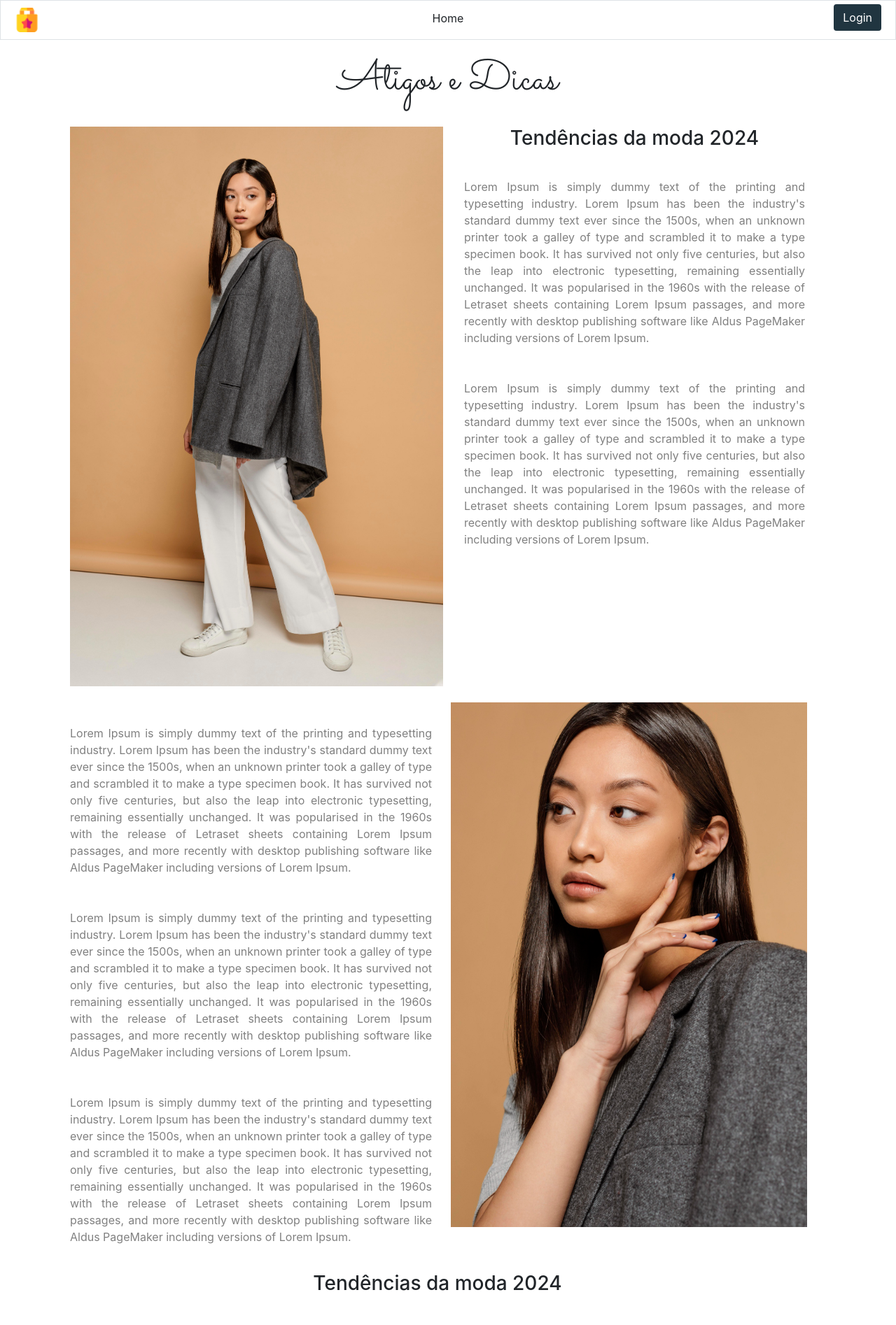
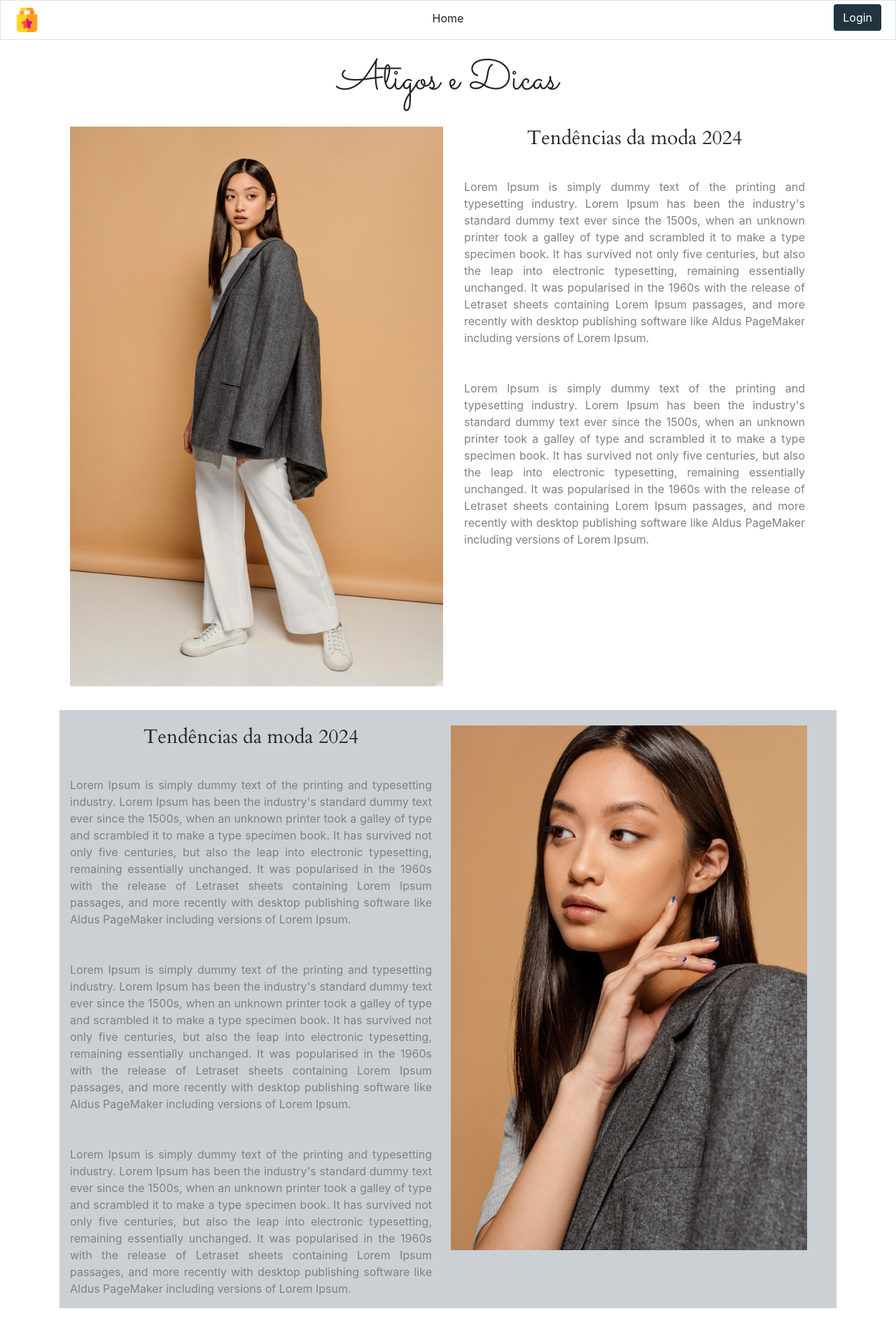
Before and after one commit to LeoCorleone/tcc_senai, a Django app: page /artdicas/ in a window 1280 px wide. Shown: the top 1894 px of the page at 70% size. Run offline with Django 4.2, Linux system fonts and the light colour scheme; some libraries are stand-ins or nearby versions.

Commit message:
artdicas quase finalizado

```diff
--- a/catalogo/site_catalogo/static/assets/css/artdicas.css
+++ b/catalogo/site_catalogo/static/assets/css/artdicas.css
@@ -5,12 +5,19 @@
 }
 .artdicas, .artdicas2{
     width: 100%;
-    margin-bottom: 2%;
+    margin-bottom: 3%;
+    width: 100%;
+}
+.artdicas2{
+    background-color: #CBD0D5;
+    padding-top: 2%;
 }
 p{
     text-align: justify;
 }
-
+h3{
+    font-family: 'Cardo', serif;
+}
 .artdicas img{
     height: 800px;
     width: 533px;
--- a/catalogo/site_catalogo/templates/artdicas.html
+++ b/catalogo/site_catalogo/templates/artdicas.html
@@ -1,10 +1,6 @@
 {% extends 'layouts/layout.html' %}
 {% load static %}
 {% block content %}
-<link rel="preconnect" href="https://fonts.googleapis.com">
-<link rel="preconnect" href="https://fonts.gstatic.com" crossorigin>
-<link href="https://fonts.googleapis.com/css2?family=Sacramento&display=swap" rel="stylesheet">
-<link rel="stylesheet" href="{% static 'assets/css/artdicas.css' %}">
 {% include 'partials/navbar.html' %}
 {% include 'partials/alerts.html' %}
 
@@ -35,6 +31,7 @@
         <div class="artdicas2">
             <div class="container row align-items-start">
                 <div class="col" >
+                    <h3>Tendências da moda 2024</h3>
                     <p>Lorem Ipsum is simply dummy text of the printing and typesetting industry. Lorem Ipsum has been the industry's
                     standard dummy text ever since the 1500s, when an unknown printer took a galley of type and scrambled it to make a
                     type specimen book. It has survived not only five centuries, but also the leap into electronic typesetting, remaining
--- a/catalogo/site_catalogo/templates/layouts/layout.html
+++ b/catalogo/site_catalogo/templates/layouts/layout.html
@@ -10,11 +10,15 @@
     <link rel="stylesheet" href="{% static 'assets/css/style.css' %}">
     <link rel="stylesheet" href="{% static 'assets/css/adm.css' %}">
     <link rel="stylesheet" href="{% static 'assets/css/edit_roupa.css' %}">
+    <link rel="stylesheet" href="{% static 'assets/css/artdicas.css' %}">
     <script src="{% static 'assets/js/bootstrap.bundle.js' %}"></script>
     <!-- fonte -->
     <link rel="preconnect" href="https://fonts.googleapis.com">
     <link rel="preconnect" href="https://fonts.gstatic.com" crossorigin>
     <link href="https://fonts.googleapis.com/css2?family=Roboto:wght@300&display=swap" rel="stylesheet">
+    <link href="https://fonts.googleapis.com/css2?family=Sacramento&display=swap" rel="stylesheet">
+    <link href="https://fonts.googleapis.com/css2?family=Cardo&family=Sacramento&display=swap" rel="stylesheet">
+    <!-- fim fonte  -->
     <link rel="stylesheet" href="https://maxcdn.bootstrapcdn.com/bootstrap/4.5.2/css/bootstrap.min.css">
     <script src="https://code.jquery.com/jquery-3.6.0.min.js"></script>
     <script src="https://maxcdn.bootstrapcdn.com/bootstrap/4.5.2/js/bootstrap.min.js"></script>
```
Also changed, not shown: catalogo/site_catalogo/static/assets/img/linha.jpg (added), catalogo/site_catalogo/static/assets/img/linha.png (added).
